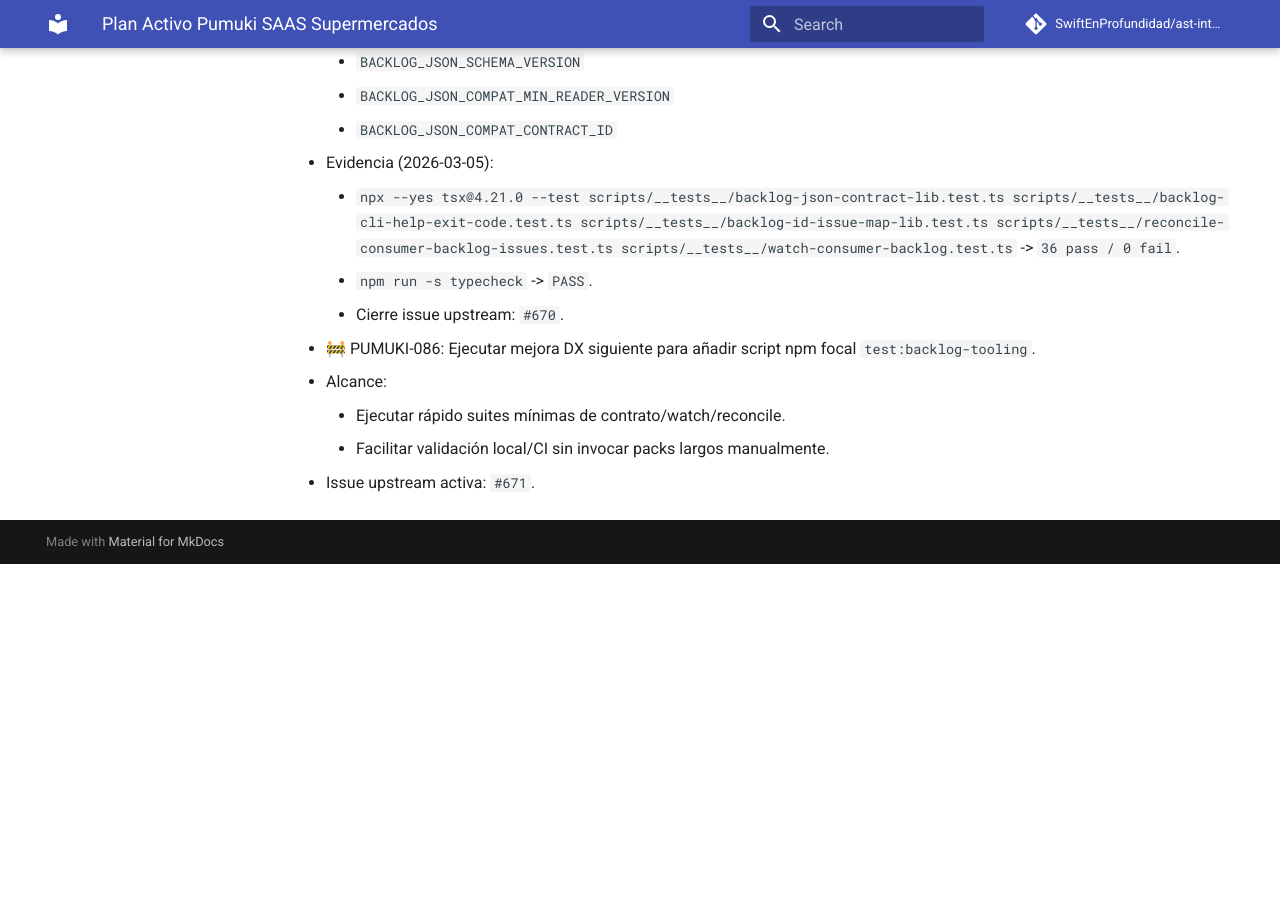
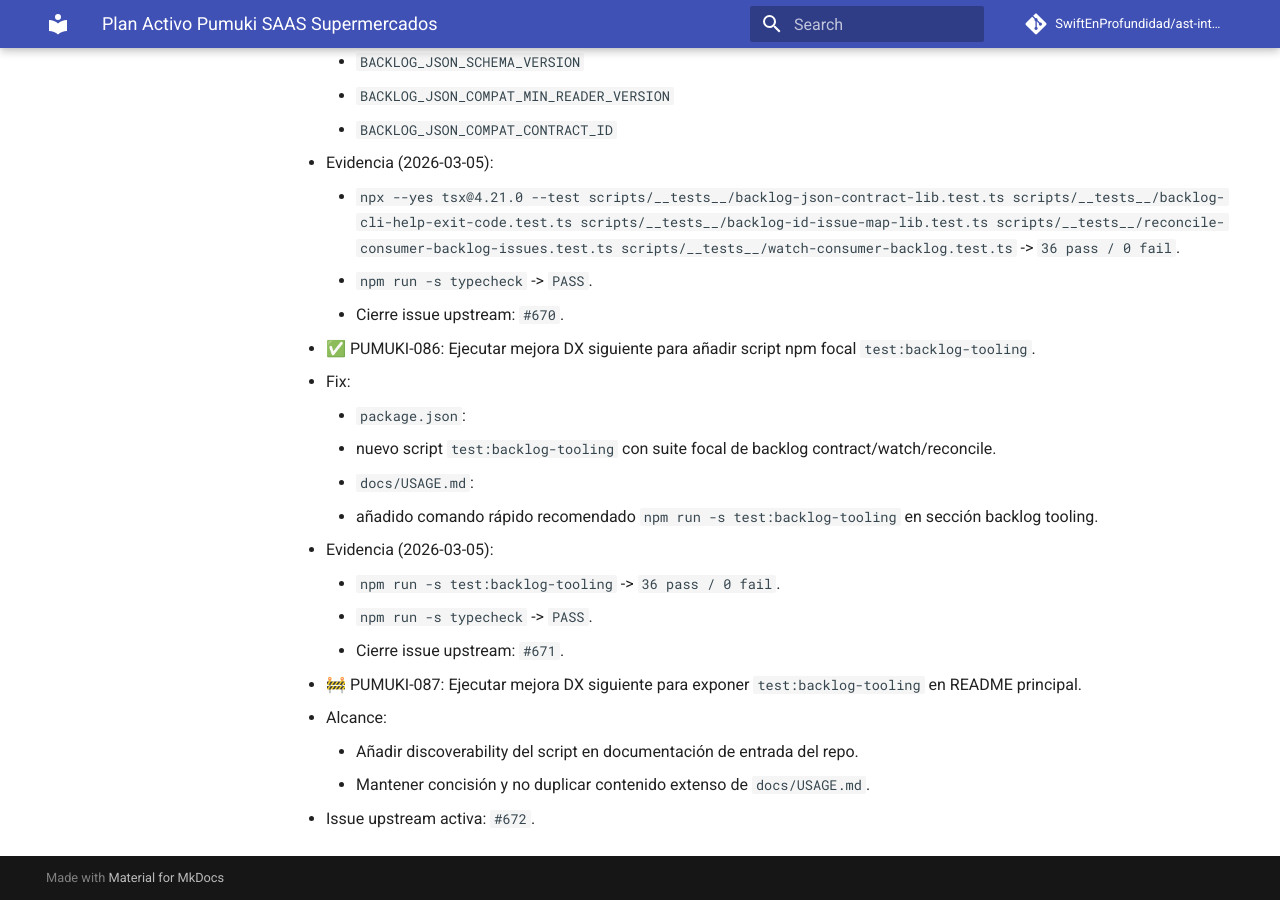
Before and after one commit to SwiftEnProfundidad/ast-intelligence-hooks, an MkDocs documentation site: the page built from docs/seguimiento-activo-pumuki-saas-supermercados.md, in a window 1280 px wide and 900 px high, scrolled down 37172 px. Built offline with MkDocs 1.6.1 and Material for MkDocs 9.7.7, drawn with Linux system fonts in a browser that asks for light colours; comment, search, counter and statistics services are not loaded; before the commit the page ends 37736 px from its top, so only the background shows below that.

Commit message:
chore(backlog-tools): add focused npm test script

```diff
--- a/docs/seguimiento-activo-pumuki-saas-supermercados.md
+++ b/docs/seguimiento-activo-pumuki-saas-supermercados.md
@@ -984,8 +984,19 @@
     - `npm run -s typecheck` -> `PASS`.
     - Cierre issue upstream: `#670`.
 
-- 🚧 PUMUKI-086: Ejecutar mejora DX siguiente para añadir script npm focal `test:backlog-tooling`.
+- ✅ PUMUKI-086: Ejecutar mejora DX siguiente para añadir script npm focal `test:backlog-tooling`.
+  - Fix:
+    - `package.json`:
+      - nuevo script `test:backlog-tooling` con suite focal de backlog contract/watch/reconcile.
+    - `docs/USAGE.md`:
+      - añadido comando rápido recomendado `npm run -s test:backlog-tooling` en sección backlog tooling.
+  - Evidencia (2026-03-05):
+    - `npm run -s test:backlog-tooling` -> `36 pass / 0 fail`.
+    - `npm run -s typecheck` -> `PASS`.
+    - Cierre issue upstream: `#671`.
+
+- 🚧 PUMUKI-087: Ejecutar mejora DX siguiente para exponer `test:backlog-tooling` en README principal.
   - Alcance:
-    - Ejecutar rápido suites mínimas de contrato/watch/reconcile.
-    - Facilitar validación local/CI sin invocar packs largos manualmente.
-  - Issue upstream activa: `#671`.
+    - Añadir discoverability del script en documentación de entrada del repo.
+    - Mantener concisión y no duplicar contenido extenso de `docs/USAGE.md`.
+  - Issue upstream activa: `#672`.
--- a/package.json
+++ b/package.json
@@ -49,6 +49,7 @@
     "test:heuristics": "npx --yes tsx@4.21.0 --test core/facts/__tests__/extractHeuristicFacts.test.ts",
     "test:evidence": "npx --yes tsx@4.21.0 --test integrations/evidence/__tests__/buildEvidence.test.ts integrations/evidence/__tests__/humanIntent.test.ts",
     "test:mcp": "npx --yes tsx@4.21.0 --test integrations/mcp/__tests__/*.test.ts",
+    "test:backlog-tooling": "npx --yes tsx@4.21.0 --test scripts/__tests__/backlog-json-contract-lib.test.ts scripts/__tests__/backlog-cli-help-exit-code.test.ts scripts/__tests__/backlog-id-issue-map-lib.test.ts scripts/__tests__/reconcile-consumer-backlog-issues.test.ts scripts/__tests__/watch-consumer-backlog.test.ts",
     "test:saas-ingestion": "npx --yes tsx@4.21.0 --test integrations/lifecycle/__tests__/saasIngestionContract.test.ts integrations/lifecycle/__tests__/saasIngestionBuilder.test.ts integrations/lifecycle/__tests__/saasIngestionTransport.test.ts integrations/lifecycle/__tests__/saasIngestionIdempotency.test.ts integrations/lifecycle/__tests__/saasIngestionAuth.test.ts integrations/lifecycle/__tests__/saasIngestionAudit.test.ts integrations/lifecycle/__tests__/saasIngestionMetrics.test.ts integrations/lifecycle/__tests__/saasIngestionGovernance.test.ts integrations/lifecycle/__tests__/saasFederation.test.ts integrations/lifecycle/__tests__/saasEnterpriseAnalytics.test.ts integrations/lifecycle/__tests__/cli.test.ts",
     "test:operational-memory": "npx --yes tsx@4.21.0 --test integrations/lifecycle/__tests__/operationalMemoryContract.test.ts integrations/lifecycle/__tests__/operationalMemorySignals.test.ts integrations/lifecycle/__tests__/operationalMemorySnapshot.test.ts integrations/git/__tests__/runPlatformGate.test.ts integrations/git/__tests__/runPlatformGateEvidence.test.ts integrations/evidence/__tests__/buildEvidence.test.ts integrations/evidence/writeEvidence.test.ts integrations/evidence/generateEvidence.test.ts",
     "test:stage-gates": "npx --yes tsx@4.21.0 --test integrations/config/__tests__/*.test.ts integrations/gate/__tests__/*.test.ts integrations/git/__tests__/*.test.ts integrations/lifecycle/__tests__/*.test.ts integrations/sdd/__tests__/*.test.ts scripts/__tests__/*.test.ts",
```
Also changed, not shown: docs/USAGE.md (+3 -0 lines), docs/registro-maestro-de-seguimiento.md (+2 -2 lines).
